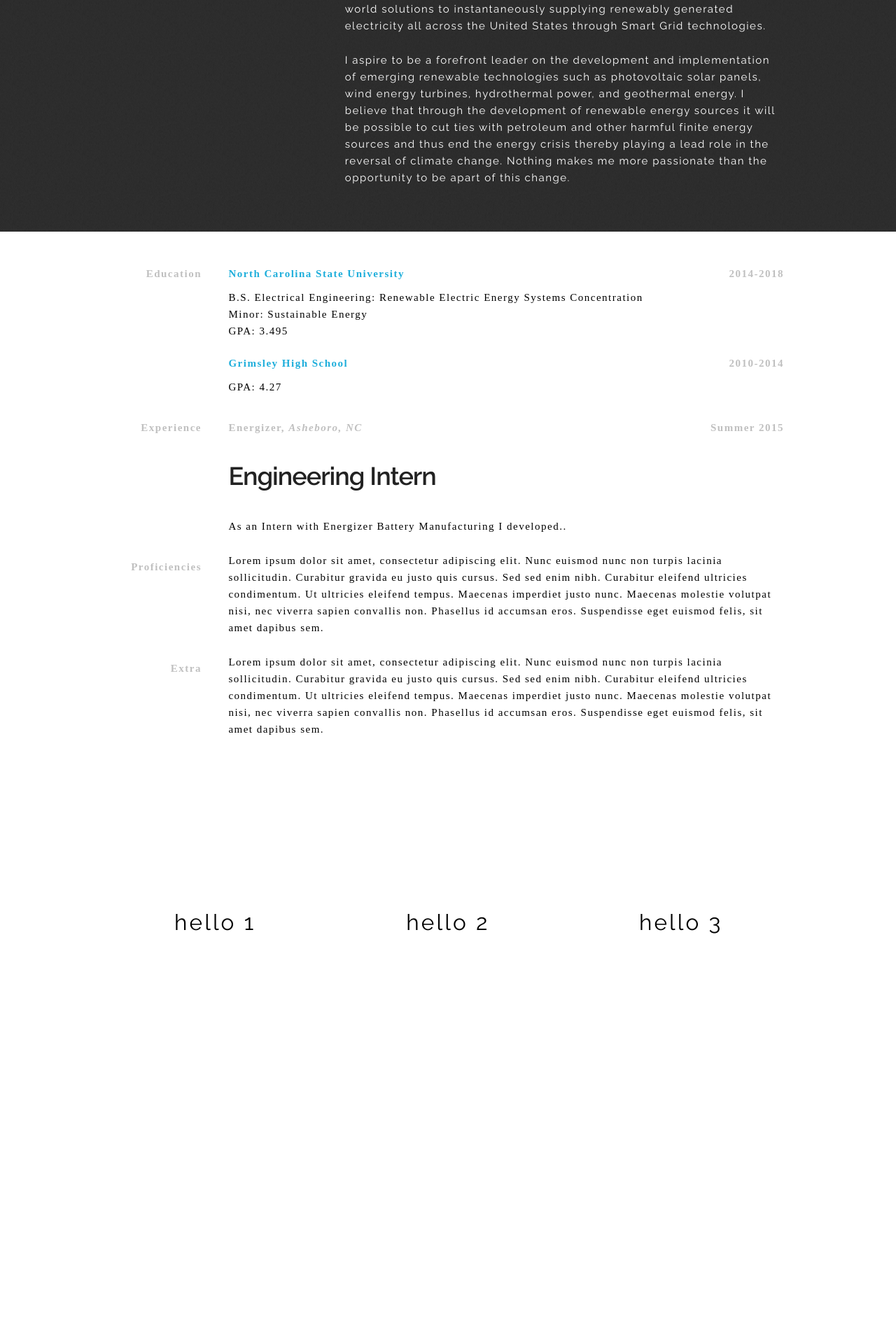
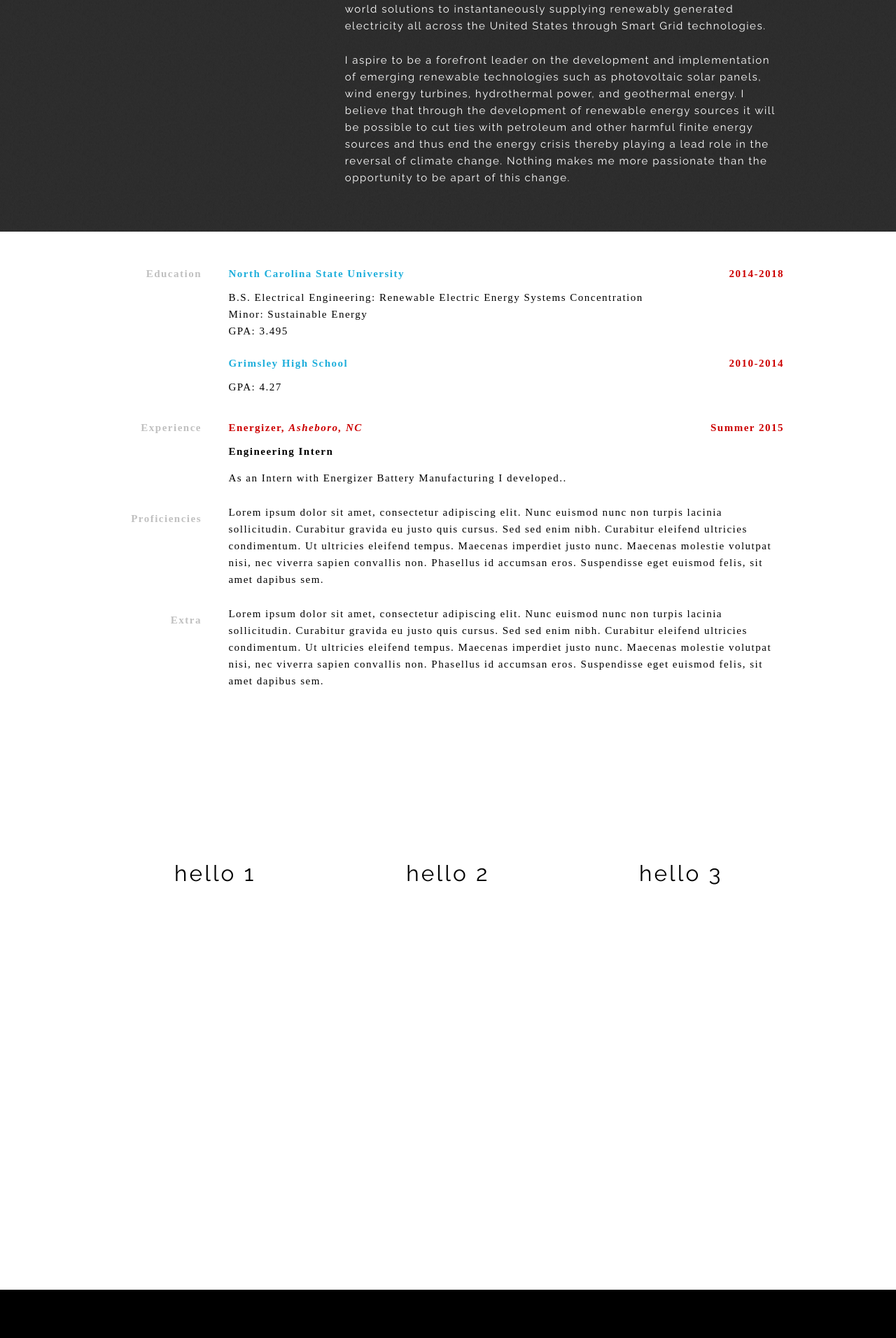
Before and after one commit to jacksoncwilliams/jackson-erin, a Jekyll site: the page built from simpleindex.html, in a window 1280 px wide. Shown: the part 2000-3912 px from the top of the page at 70% size. Built offline with Jekyll 4.4.1, drawn with Linux system fonts in a browser that asks for light colours; nearby versions of some CDN libraries; some web fonts are replaced; after the commit the page ends 3843 px from its top, so only the background shows below that.

Commit message:
Update simple.css

```diff
--- a/css/simple.css
+++ b/css/simple.css
@@ -205,7 +205,16 @@ body {
 
 
 #resume h2 {
-   color: #c0c0c0;
+   color: #CC0000;
+   font-family: UniversRoman;
+   font-size: 1em;
+   font-weight: bold;
+   letter-spacing: 0.1em;
+   padding: zero;
+}
+
+#resume h3 {
+   color: #000;
    font-family: UniversRoman;
    font-size: 1em;
    font-weight: bold;
```
